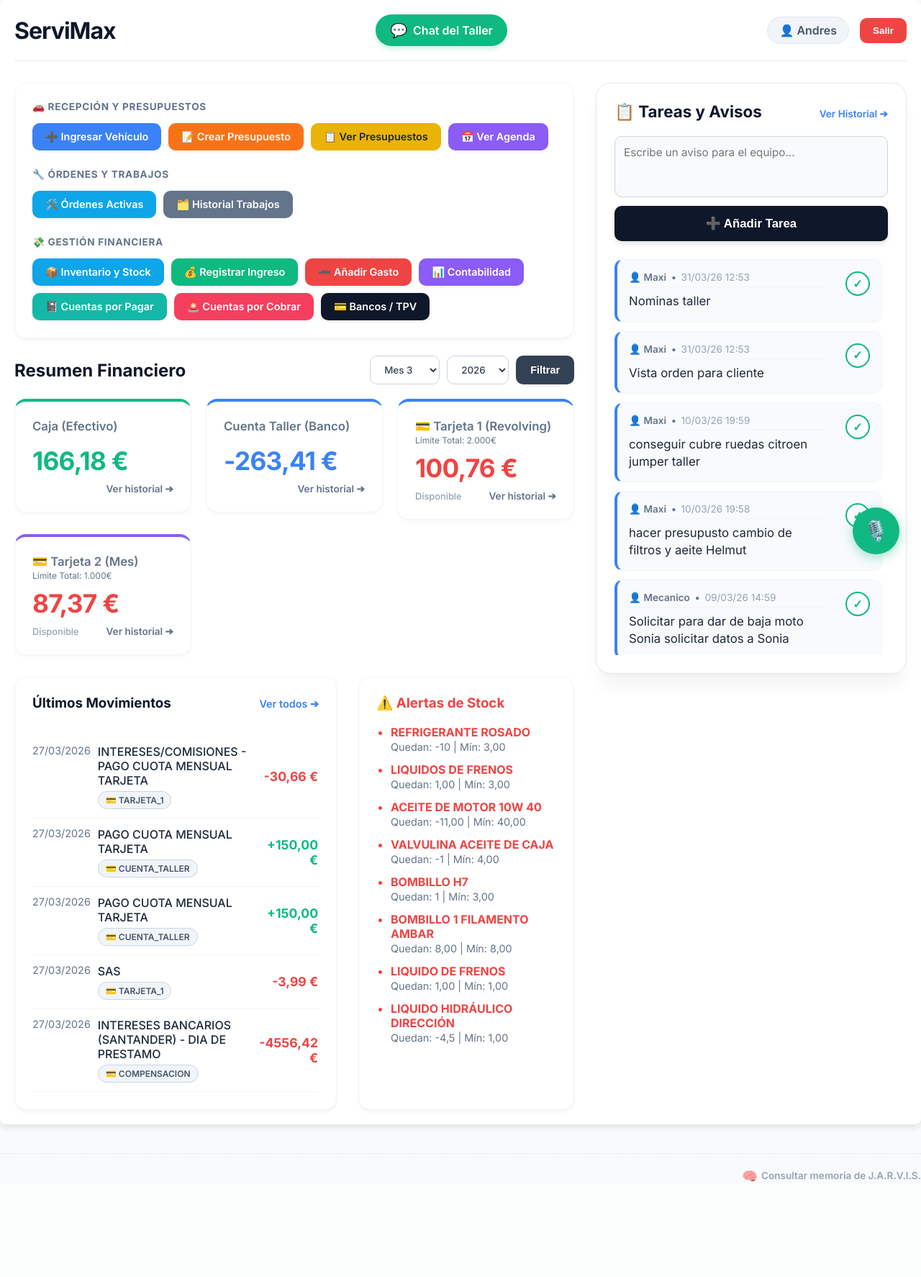
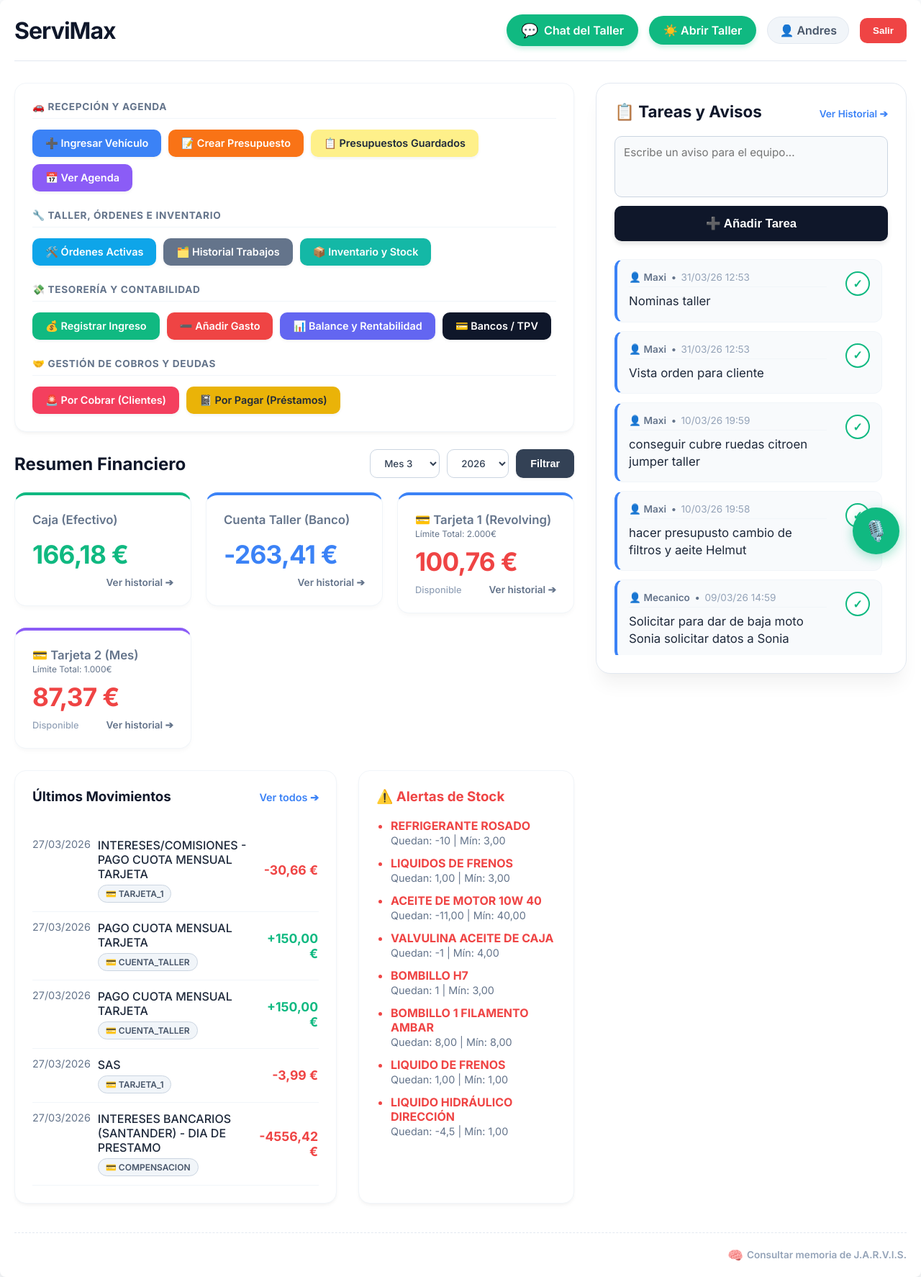
Before and after one commit to josepipe300-wq/servimax-app, a Django app: page / in a window 1280 px wide. Shown: the whole page at 72% size. Before the commit the page ends 1642 px from the top, so only its background shows below. Run offline with Django 5.2, Linux system fonts and the light colour scheme; a user stored in the database is signed in; data comes from the database, SQL or seed files in the repository; both versions use the stored data as it was after the commit.

Commit message:
Añadido botón global para abrir/cerrar taller y rediseño del Home

```diff
--- a/servimax_app/urls.py
+++ b/servimax_app/urls.py
@@ -1,19 +1,19 @@
 # servimax_app/urls.py
 
 from django.contrib import admin
-from django.urls import path, include # Asegúrate de que 'include' esté aquí
-from django.conf import settings # Necesario para servir archivos media en desarrollo
-from django.conf.urls.static import static # Necesario para servir archivos media en desarrollo
+from django.urls import path, include
+from django.conf import settings
+from django.conf.urls.static import static
+from taller import views  # <--- AQUÍ ESTÁ LA SOLUCIÓN MÁGICA 🪄
 
 urlpatterns = [
     path('admin/', admin.site.urls),
-    path('', include('taller.urls')), # Esta línea ya la tenías
-    # --- LÍNEA AÑADIDA PARA AUTENTICACIÓN ---
-    path('accounts/', include('django.contrib.auth.urls')), # URLs de login, logout, etc.
-    # --- FIN LÍNEA AÑADIDA ---
+    path('', include('taller.urls')),
+    path('accounts/', include('django.contrib.auth.urls')),
+    path('taller/alternar/', views.alternar_estado_taller, name='alternar_taller'), # Ahora sí funcionará
 ]
 
 # --- Añadir esto al final si quieres servir archivos media localmente (Cloudinary no lo necesita) ---
 # Esto es útil para desarrollo local si NO estás usando Cloudinary (si CLOUDINARY_URL no está definida)
-if settings.DEBUG and not settings.CLOUDINARY_URL:
+if settings.DEBUG and not hasattr(settings, 'CLOUDINARY_URL'):
     urlpatterns += static(settings.MEDIA_URL, document_root=settings.MEDIA_ROOT)
--- a/taller/templates/taller/home.html
+++ b/taller/templates/taller/home.html
@@ -14,15 +14,14 @@
         /* ========================================= */
         body {
             font-family: 'Inter', sans-serif;
-            background-color: #f8fafc; /* Fondo gris súper clarito */
-            color: #1e293b; /* Texto gris muy oscuro (más suave que negro) */
+            background-color: #f8fafc;
+            color: #1e293b;
             margin: 0;
             padding: 0;
         }
 
         .container { max-width: 1500px !important; margin: 0 auto; padding: 20px; }
 
-        /* Paneles limpios con sombras suaves y bordes muy redondeados */
         .section-panel {
             background: #ffffff;
             padding: 24px;
@@ -40,9 +39,10 @@
             letter-spacing: 0.05em;
             margin-top: 0;
             margin-bottom: 15px;
+            border-bottom: 1px solid #f1f5f9;
+            padding-bottom: 8px;
         }
 
-        /* Botones elegantes */
         .nav-buttons { display: flex; flex-wrap: wrap; gap: 10px; margin-bottom: 20px; }
         .nav-btn {
             display: inline-flex; align-items: center; justify-content: center;
@@ -53,7 +53,6 @@
         }
         .nav-btn:hover { transform: translateY(-2px); box-shadow: 0 6px 10px rgba(0,0,0,0.1); filter: brightness(1.05); }
 
-        /* Tarjetas de Resumen Financiero */
         .dashboard-grid { display: grid; grid-template-columns: repeat(auto-fit, minmax(220px, 1fr)); gap: 20px; margin-bottom: 30px; }
         .card {
             background: white; padding: 24px; border-radius: 16px;
@@ -65,17 +64,14 @@
         .card h3 { margin-top: 0; color: #64748b; font-size: 1.05em; font-weight: 600; }
         .card .amount { font-size: 2.2em; font-weight: 700; margin: 10px 0; letter-spacing: -0.02em; }
 
-        /* Colores Modernos para el texto y tarjetas */
         .text-success { color: #10b981; }
         .text-danger { color: #ef4444; }
         .text-primary { color: #3b82f6; }
         .text-warning { color: #f59e0b; }
 
-        /* Layout a dos columnas */
         .layout-wrapper { display: flex; gap: 30px; align-items: flex-start; }
         .main-col { flex: 1; min-width: 60%; }
 
-        /* Tablón Elegante y Pegajoso */
         .sidebar-col {
             width: 380px; flex-shrink: 0; position: sticky; top: 20px;
             background: #ffffff; padding: 25px; border-radius: 20px;
@@ -85,32 +81,28 @@
 
         .nota-box {
             background: #f8fafc; padding: 16px; border-radius: 12px; margin-bottom: 12px;
-            border: 1px solid #f1f5f9; border-left: 4px solid #3b82f6; /* Raya azul elegante */
+            border: 1px solid #f1f5f9; border-left: 4px solid #3b82f6;
             transition: all 0.2s; display: flex; justify-content: space-between; align-items: flex-start;
         }
         .nota-box:hover { background: #ffffff; box-shadow: 0 4px 6px rgba(0,0,0,0.05); border-color: #e2e8f0; }
         .nota-autor { font-weight: 600; color: #64748b; font-size: 0.85em; margin-bottom: 8px; display: block; border-bottom: 1px solid #f1f5f9; padding-bottom: 5px; }
         .nota-texto { font-size: 1.05em; color: #1e293b; line-height: 1.4; }
 
-        /* Scrollbar minimalista para el tablon */
         .custom-scroll::-webkit-scrollbar { width: 6px; }
         .custom-scroll::-webkit-scrollbar-track { background: #f8fafc; border-radius: 10px; }
         .custom-scroll::-webkit-scrollbar-thumb { background: #cbd5e1; border-radius: 10px; }
         .custom-scroll::-webkit-scrollbar-thumb:hover { background: #94a3b8; }
 
-        /* Elementos UI varios */
         hr { border: none; border-top: 1px solid #e2e8f0; margin: 15px 0 30px 0; }
         .badge-metodo { display: inline-block; margin-top: 5px; padding: 4px 10px; border-radius: 9999px; font-size: 0.75em; font-weight: 600; background-color: #f1f5f9; color: #475569; border: 1px solid #cbd5e1; }
         .btn-wsp { background-color: #10b981; color: white; padding: 10px 20px; text-decoration: none; border-radius: 9999px; font-weight: 600; display: inline-flex; align-items: center; gap: 8px; transition: 0.2s; box-shadow: 0 4px 6px rgba(16,185,129,0.2); }
         .btn-wsp:hover { background-color: #059669; transform: translateY(-2px); box-shadow: 0 6px 12px rgba(16,185,129,0.3); }
 
-        /* Formularios UI */
         .modern-input { border: 1px solid #cbd5e1; border-radius: 10px; padding: 12px; font-family: 'Inter', sans-serif; font-size: 0.95em; outline: none; transition: all 0.2s; background: #f8fafc; width: 100%; box-sizing: border-box; }
         .modern-input:focus { border-color: #3b82f6; background: #ffffff; box-shadow: 0 0 0 3px rgba(59,130,246,0.1); }
         .modern-select { padding: 10px 15px; border-radius: 10px; border: 1px solid #cbd5e1; background: white; font-family: 'Inter', sans-serif; font-weight: 500; outline: none; cursor: pointer; color: #334155; }
         .modern-select:focus { border-color: #3b82f6; box-shadow: 0 0 0 3px rgba(59,130,246,0.1); }
 
-        /* Panel Mecánico */
         .mecanico-panel { text-align: center; padding: 60px 20px; background: #ffffff; border-radius: 24px; box-shadow: 0 10px 25px rgba(0,0,0,0.03); margin-top: 10px; border: 1px solid #e2e8f0; }
         .btn-giant { display: inline-flex; align-items: center; justify-content: center; padding: 24px 40px; font-size: 1.3em; border-radius: 16px; text-decoration: none; font-weight: 700; margin: 10px; transition: all 0.3s; box-shadow: 0 4px 6px rgba(0,0,0,0.05); }
         .btn-giant:hover { transform: translateY(-5px); box-shadow: 0 15px 25px rgba(0,0,0,0.1); filter: brightness(1.05); }
@@ -130,11 +122,24 @@
         <div class="header" style="display: flex; justify-content: space-between; align-items: center; flex-wrap: wrap; gap: 15px;">
             <h1 style="margin: 0; font-weight: 800; letter-spacing: -0.03em; color: #0f172a;">ServiMax</h1>
 
-            <a href="https://chat.whatsapp.com/DHWOfgE4866KvyJM1ZZZpB?mode=gi_t" target="_blank" class="btn-wsp">
-                <span style="font-size: 1.2em;">💬</span> Chat del Taller
-            </a>
+            <div style="display: flex; align-items: center; gap: 15px; margin-left: auto;">
 
-            <div style="display: flex; align-items: center; gap: 15px;">
+                <a href="https://chat.whatsapp.com/DHWOfgE4866KvyJM1ZZZpB?mode=gi_t" target="_blank" class="btn-wsp">
+                    <span style="font-size: 1.2em;">💬</span> Chat del Taller
+                </a>
+
+                {% if request.user.is_superuser %}
+                    {% if taller_cerrado %}
+                        <a href="{% url 'alternar_taller' %}" class="btn-wsp" style="background-color: #10b981; box-shadow: 0 4px 6px rgba(16,185,129,0.2);">
+                            ☀️ Abrir Taller
+                        </a>
+                    {% else %}
+                        <a href="{% url 'alternar_taller' %}" class="btn-wsp" style="background-color: #ef4444; box-shadow: 0 4px 6px rgba(239,68,68,0.2);">
+                            🌙 Cerrar Taller
+                        </a>
+                    {% endif %}
+                {% endif %}
+
                 <span style="background: #f1f5f9; padding: 8px 16px; border-radius: 9999px; font-weight: 600; border: 1px solid #e2e8f0; color: #475569;">
                     👤 {{ request.user.username|title }}
                     {% if is_read_only_user %}<span style="color: #ef4444; font-size: 0.85em; margin-left: 5px;">(👁️ Modo Lectura)</span>{% endif %}
@@ -154,34 +159,39 @@
                 {% if request.user.is_superuser %}
                     <div class="section-panel">
 
-                        <p class="section-title">🚗 Recepción y Presupuestos</p>
+                        <p class="section-title">🚗 Recepción y Agenda</p>
                         <div class="nav-buttons">
                             {% if not is_read_only_user %}
                             <a href="{% url 'ingresar_vehiculo' %}" class="nav-btn" style="background: #3b82f6;">➕ Ingresar Vehículo</a>
                             <a href="{% url 'crear_presupuesto' %}" class="nav-btn" style="background: #f97316;">📝 Crear Presupuesto</a>
                             {% endif %}
-                            <a href="{% url 'lista_presupuestos' %}" class="nav-btn" style="background: #eab308; color:#1e293b;">📋 Ver Presupuestos</a>
-
+                            <a href="{% url 'lista_presupuestos' %}" class="nav-btn" style="background: #fef08a; color:#1e293b;">📋 Presupuestos Guardados</a>
                             <a href="{% url 'agenda' %}" class="nav-btn" style="background: #8b5cf6;">📅 Ver Agenda</a>
                         </div>
 
-                        <p class="section-title" style="margin-top: 25px;">🔧 Órdenes y Trabajos</p>
+                        <p class="section-title" style="margin-top: 25px;">🔧 Taller, Órdenes e Inventario</p>
                         <div class="nav-buttons">
                             <a href="{% url 'lista_ordenes' %}" class="nav-btn" style="background: #0ea5e9;">🛠️ Órdenes Activas</a>
                             <a href="{% url 'historial_ordenes' %}" class="nav-btn" style="background: #64748b;">🗂️ Historial Trabajos</a>
+                            {% if not is_read_only_user %}
+                            <a href="{% url 'inventario' %}" class="nav-btn" style="background: #14b8a6;">📦 Inventario y Stock</a>
+                            {% endif %}
                         </div>
 
-                        <p class="section-title" style="margin-top: 25px;">💸 Gestión Financiera</p>
-                        <div class="nav-buttons" style="margin-bottom: 0;">
+                        <p class="section-title" style="margin-top: 25px;">💸 Tesorería y Contabilidad</p>
+                        <div class="nav-buttons">
                             {% if not is_read_only_user %}
-                            <a href="{% url 'inventario' %}" class="nav-btn" style="background: #0ea5e9;">📦 Inventario y Stock</a>
                             <a href="{% url 'registrar_ingreso' %}" class="nav-btn" style="background: #10b981;">💰 Registrar Ingreso</a>
                             <a href="{% url 'anadir_gasto' %}" class="nav-btn" style="background: #ef4444;">➖ Añadir Gasto</a>
                             {% endif %}
-                            <a href="{% url 'contabilidad' %}" class="nav-btn" style="background: #8b5cf6;">📊 Contabilidad</a>
-                            <a href="{% url 'lista_deudas' %}" class="nav-btn" style="background: #14b8a6;">📓 Cuentas por Pagar</a>
-                            <a href="{% url 'cuentas_por_cobrar' %}" class="nav-btn" style="background: #f43f5e;">🚨 Cuentas por Cobrar</a>
+                            <a href="{% url 'contabilidad' %}" class="nav-btn" style="background: #6366f1;">📊 Balance y Rentabilidad</a>
                             <a href="{% url 'informe_tarjeta' %}" class="nav-btn" style="background: #0f172a;">💳 Bancos / TPV</a>
+                        </div>
+
+                        <p class="section-title" style="margin-top: 25px;">🤝 Gestión de Cobros y Deudas</p>
+                        <div class="nav-buttons" style="margin-bottom: 0;">
+                            <a href="{% url 'cuentas_por_cobrar' %}" class="nav-btn" style="background: #f43f5e;">🚨 Por Cobrar (Clientes)</a>
+                            <a href="{% url 'lista_deudas' %}" class="nav-btn" style="background: #eab308; color:#1e293b;">📓 Por Pagar (Préstamos)</a>
                         </div>
 
                     </div>
@@ -363,14 +373,15 @@
             </div>
 
         </div>
-    </div>
 
-    <div style="text-align: right; margin-top: 40px; padding-top: 20px; border-top: 1px dashed #e2e8f0;">
+        <div style="text-align: right; margin-top: 40px; padding-top: 20px; border-top: 1px dashed #e2e8f0;">
             <a href="{% url 'historial_ia' %}" style="color: #94a3b8; text-decoration: none; font-size: 0.85em; display: inline-flex; align-items: center; gap: 5px; transition: 0.2s; font-weight: 600;" onmouseover="this.style.color='#3b82f6'" onmouseout="this.style.color='#94a3b8'">
                 <span style="font-size: 1.3em;">🧠</span> Consultar memoria de J.A.R.V.I.S.
             </a>
         </div>
 
+    </div>
+
     {% include 'taller/widget_ia.html' %}
 </body>
 </html>
--- a/taller/views.py
+++ b/taller/views.py
@@ -241,6 +241,8 @@ def home(request):
         'mes_seleccionado': mes_actual,
         'meses_del_ano': range(1, 13),
         'notas_tablon': notas_tablon,
+        # --- NUEVO: Mandamos el estado del taller al Home ---
+        'taller_cerrado': HistorialEstadoOrden.objects.filter(es_pausa_jornada=True, fecha_fin__isnull=True).exists()
     }
     return render(request, 'taller/home.html', context)
 
@@ -1018,7 +1020,9 @@ def lista_ordenes(request):
         'ordenes_taller': ordenes_taller,
         'ordenes_pausadas': ordenes_pausadas,
         'ordenes_listas': ordenes_listas,
-        'flota_interna': flota_interna # <-- Enviamos los internos aparte
+        'flota_interna': flota_interna,
+        # --- NUEVO: Mandamos el estado del taller para el Botón ---
+        'taller_cerrado': HistorialEstadoOrden.objects.filter(es_pausa_jornada=True, fecha_fin__isnull=True).exists()
     })
 
 @login_required
@@ -2840,3 +2844,67 @@ def sincronizar_escaner(request):
         messages.error(request, resultado['mensaje'])
 
     return redirect('lista_ordenes')
+
+# ==============================================================
+# --- NUEVA FUNCIÓN: BOTÓN GLOBAL DE CIERRE DE TALLER ---
+# ==============================================================
+@login_required
+def alternar_estado_taller(request):
+    """Cierra o abre el taller globalmente pausando/reanudando tiempos"""
+    if not request.user.is_superuser:
+        return HttpResponseForbidden("🔒 Acceso denegado. Solo Administración puede abrir/cerrar el taller.")
+
+    # Estados donde el mecánico está "manchándose las manos" y el cronómetro corre
+    estados_activos = ['En Diagnostico', 'En Reparacion', 'En Pruebas']
+    ahora = timezone.now()
+
+    # Comprobamos si el taller ya está cerrado (mirando si hay alguna pausa activa)
+    pausas_activas = HistorialEstadoOrden.objects.filter(es_pausa_jornada=True, fecha_fin__isnull=True)
+
+    if not pausas_activas.exists():
+        # --- CERRAR TALLER ---
+        ordenes_a_pausar = OrdenDeReparacion.objects.filter(estado__in=estados_activos)
+        count = 0
+
+        for orden in ordenes_a_pausar:
+            # 1. Cerramos el tramo de trabajo actual
+            ultimo = orden.historial_estados.filter(fecha_fin__isnull=True).first()
+            if ultimo:
+                ultimo.fecha_fin = ahora
+                ultimo.save()
+
+            # 2. Creamos el tramo de "PAUSA POR CIERRE"
+            HistorialEstadoOrden.objects.create(
+                orden=orden,
+                estado=f"PAUSA: {orden.estado}",
+                fecha_inicio=ahora,
+                es_pausa_jornada=True,
+                usuario=request.user
+            )
+            count += 1
+
+        messages.success(request, f"🌙 Taller cerrado. Se han pausado {count} coches activos.")
+
+    else:
+        # --- ABRIR TALLER ---
+        count = 0
+
+        for pausa in pausas_activas:
+            # 1. Cerramos la pausa
+            pausa.fecha_fin = ahora
+            pausa.save()
+
+            # 2. Reanudamos el estado original que tenía el coche
+            estado_original = pausa.estado.replace("PAUSA: ", "")
+            HistorialEstadoOrden.objects.create(
+                orden=pausa.orden,
+                estado=estado_original,
+                fecha_inicio=ahora,
+                usuario=request.user
+            )
+            count += 1
+
+        messages.success(request, f"☀️ Taller abierto. Se han reanudado {count} coches.")
+
+    # Volvemos a la página desde la que pulsó el botón
+    return redirect(request.META.get('HTTP_REFERER', 'home'))
```
Also changed, not shown: taller/models.py (+9 -2 lines), db.sqlite3, taller/migrations/0061_historialestadoorden_es_pausa_jornada.py (added).
